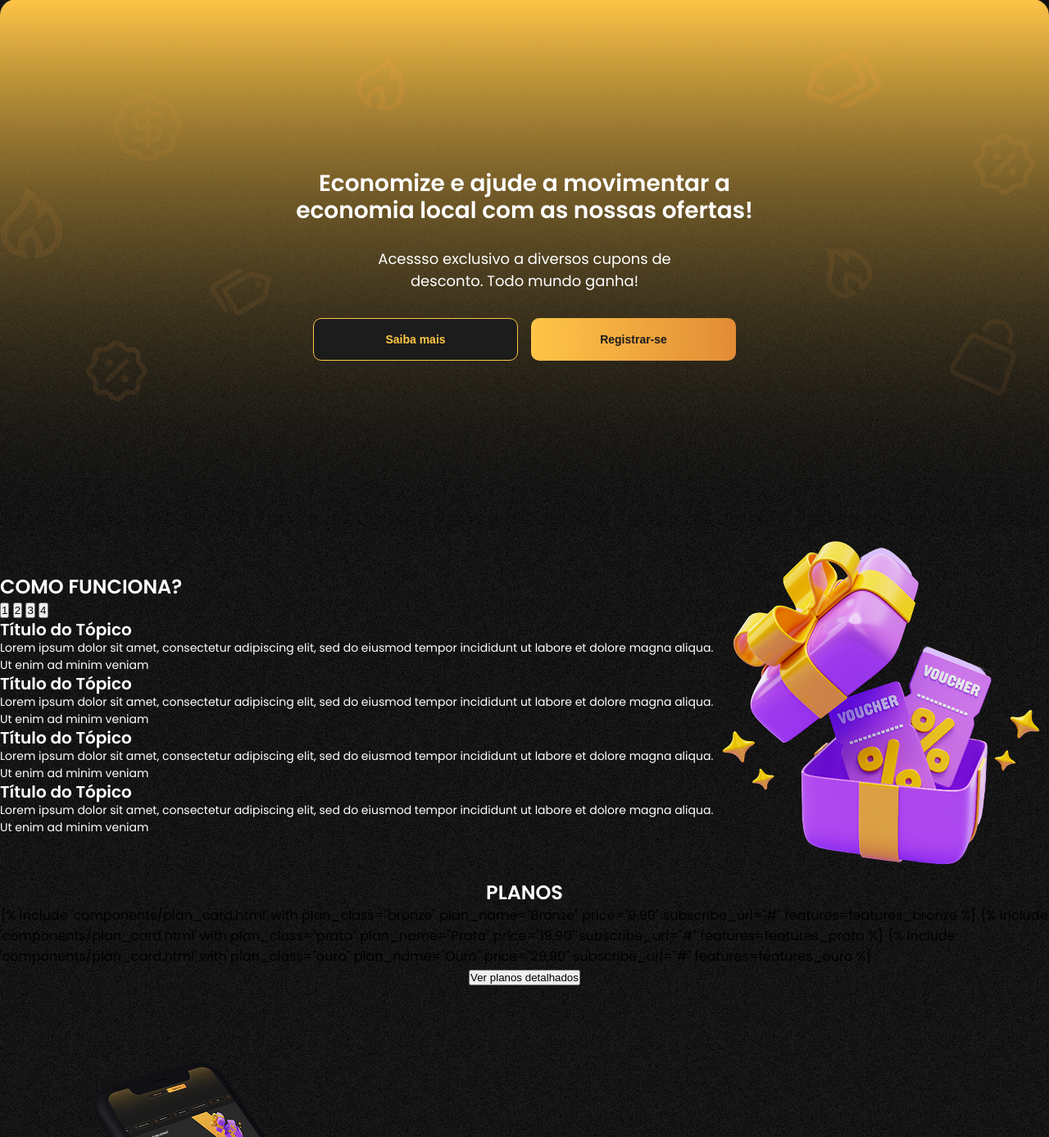
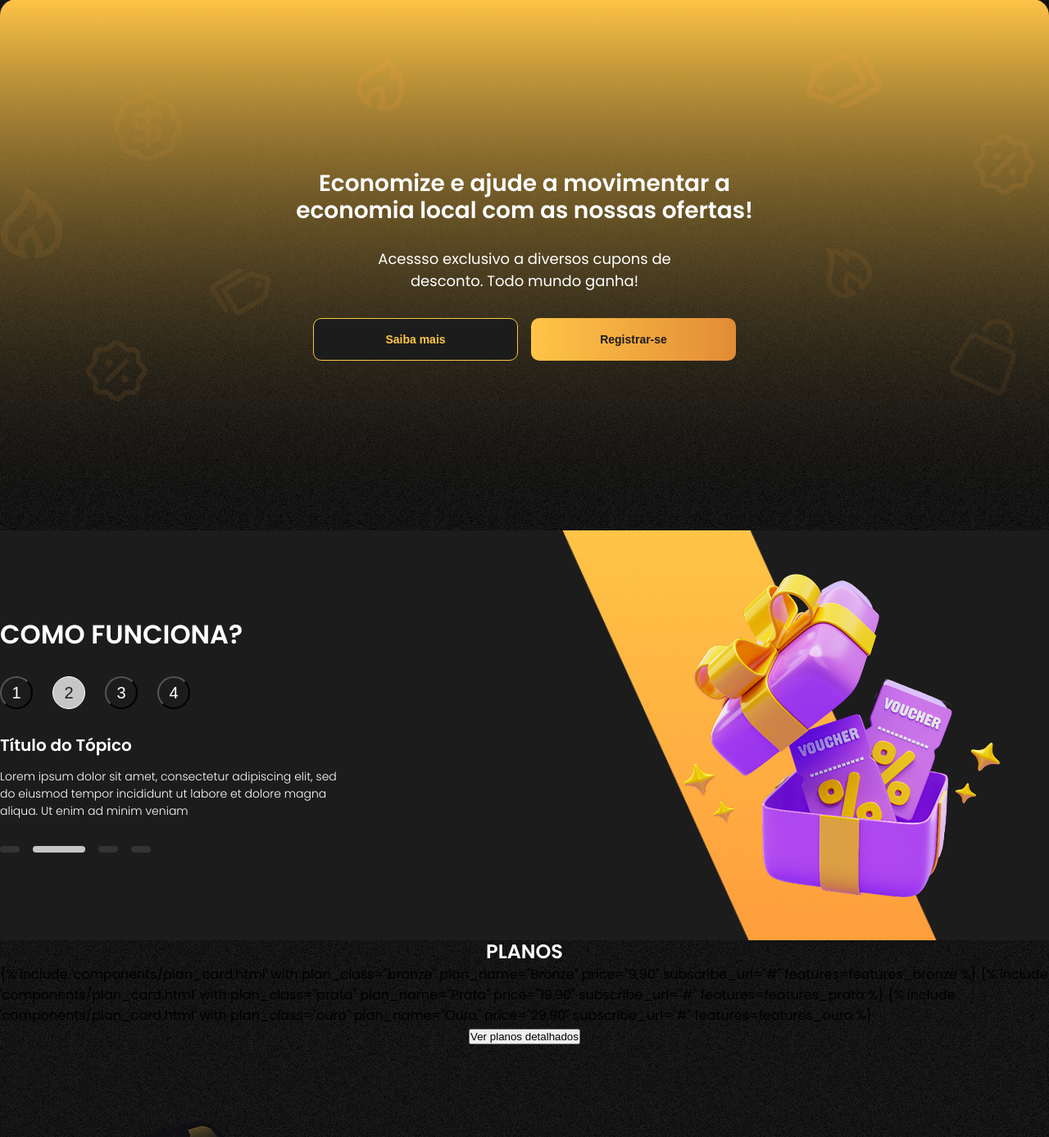
Before and after one commit to PI-InfoWeb-CNAT/2025-OffClub, a Django app: template src/apps/core/templates/home.html in a window 1280 px wide. Shown: the part 149-1536 px from the top of the page at 82% size. Run offline with Django 3.2, Linux system fonts and the light colour scheme; the template is opened without the code that fills it, so the values that code supplies are empty; some web fonts are replaced.

Commit message:
feat: implement how-it-works section

```diff
--- a/src/apps/core/static/css/home.css
+++ b/src/apps/core/static/css/home.css
@@ -1,3 +1,4 @@
+
 section.hero-section {
     margin-top: 1em;
     border-radius: var(--border-radius);
@@ -72,3 +73,103 @@ section.hero-section {
     filter: brightness(1.2);
     transition-duration: 0.3s;
 }
+
+/* Seção de COMO FUNCIONA */
+
+div.how-it-works-wrapper {
+    width: 100%;
+    background-color: var(--background-color);
+}
+
+.how-it-works-content {
+    display: flex;
+    flex-direction: column;
+    gap: 2em;
+}
+
+.how-it-works-content h1 {
+    font-size: 2em;
+}
+
+.tabs {
+    gap: 24px;
+}
+
+.tab-link {
+    background-color: var(--background-color);
+    color: var(--white);
+    font-family: var(--special-font-family);
+    font-size: 1.25em;
+    width: 2em;
+    height: 2em;
+    border-radius: 50%;
+    transition-duration: 0.2s;
+
+    &:hover {
+        transition-duration: 0.2s;
+        background-color: var(--offwhite);
+        color: black;
+    }
+}
+
+.tab-link.active {
+    background-color: var(--offwhite);
+    border: 1px solid var(--white);
+    color: var(--background-color);
+}
+
+.tab-content {
+    display: none;
+    max-width: 50%;
+    flex-direction: column;
+    gap: 1em;
+
+    p {
+        font-weight: 300;
+    }
+}
+
+.tab-content:nth-of-type(2) {
+    display: flex;
+    flex-direction: column;
+    gap: 1em;
+}
+
+.sliders {
+    gap: 1em;
+}
+
+.sliders .slider-line {
+    width: 1.5em;
+    height: 0.5em;
+    background-color: var(--almost-transparent-white);
+    border-radius: var(--border-radius);
+}
+
+.sliders .slider-line:nth-child(2) {
+    width: 4em;
+    background-color: var(--offwhite);
+}
+
+figure.how-it-works-image-wrapper {
+    position: relative;
+    display: flex;
+    justify-content: center;
+    align-items: center;
+    min-height: 500px;
+    padding-right: 3em;
+}
+
+figure.how-it-works-image-wrapper img:nth-of-type(1) {
+    position: absolute;
+    top: 0;
+    right: 30%;
+    width: 100%;
+    height: 100%;
+    z-index: 1;
+}
+
+figure.how-it-works-image-wrapper img:nth-of-type(2) {
+    position: relative;
+    z-index: 2;
+}
--- a/src/apps/core/templates/home.html
+++ b/src/apps/core/templates/home.html
@@ -11,8 +11,8 @@
 {% endblock head %}
 
 {% block main %}
-<main class="container flex-center flex-column">
-    <section class="hero-section">
+<main class="flex-center flex-column">
+    <section class="container hero-section">
         <div class="hero-texts flex-column flex-center">
             <h1>Economize e ajude a movimentar a economia local com as nossas ofertas!</h1>
             <p>Acessso exclusivo a diversos cupons de desconto. Todo mundo ganha!</p>
@@ -29,13 +29,14 @@
 
     <div class="tags-carousel"></div>
 
-    <section class="how-it-works flex-row flex-center">
+    <div class="how-it-works-wrapper">
+        <section class="container how-it-works flex-row flex-center">
             <div class="how-it-works-content">
                 <h1>COMO FUNCIONA?</h1>
 
-            <div class="tabs">
+                <div class="tabs flex-row">
                     <button class="tab-link">1</button>
-                <button class="tab-link">2</button>
+                    <button class="tab-link active">2</button>
                     <button class="tab-link">3</button>
                     <button class="tab-link">4</button>
                 </div>
@@ -61,7 +62,7 @@
                         et dolore magna aliqua. Ut enim ad minim veniam</p>
                 </div>
 
-            <div class="sliders">
+                <div class="sliders flex-row">
                     <div class="slider-line" id="slider-1"></div>
                     <div class="slider-line" id="slider-2"></div>
                     <div class="slider-line" id="slider-3"></div>
@@ -70,9 +71,11 @@
             </div>
 
             <figure class="how-it-works-image-wrapper">
+                <img src="{% static 'imgs/hiw-figure.png' %}" alt="">
                 <img src="{% static 'imgs/3d-gift.png' %}" alt="Ilustração 3D de um presente">
             </figure>
         </section>
+    </div>
 
     <section class="home-plans flex-column flex-center">
         <h1>PLANOS</h1>
```
Also changed, not shown: src/apps/core/static/imgs/hiw-figure.png (added). Lines whose indentation alone changed are shown as unchanged.
